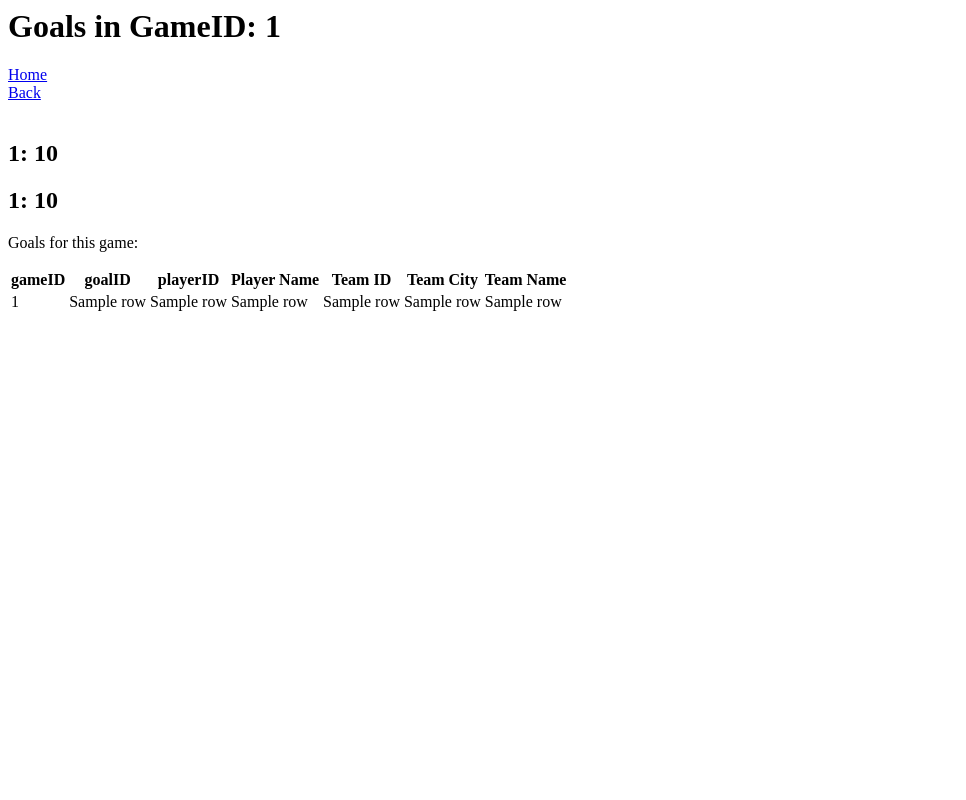
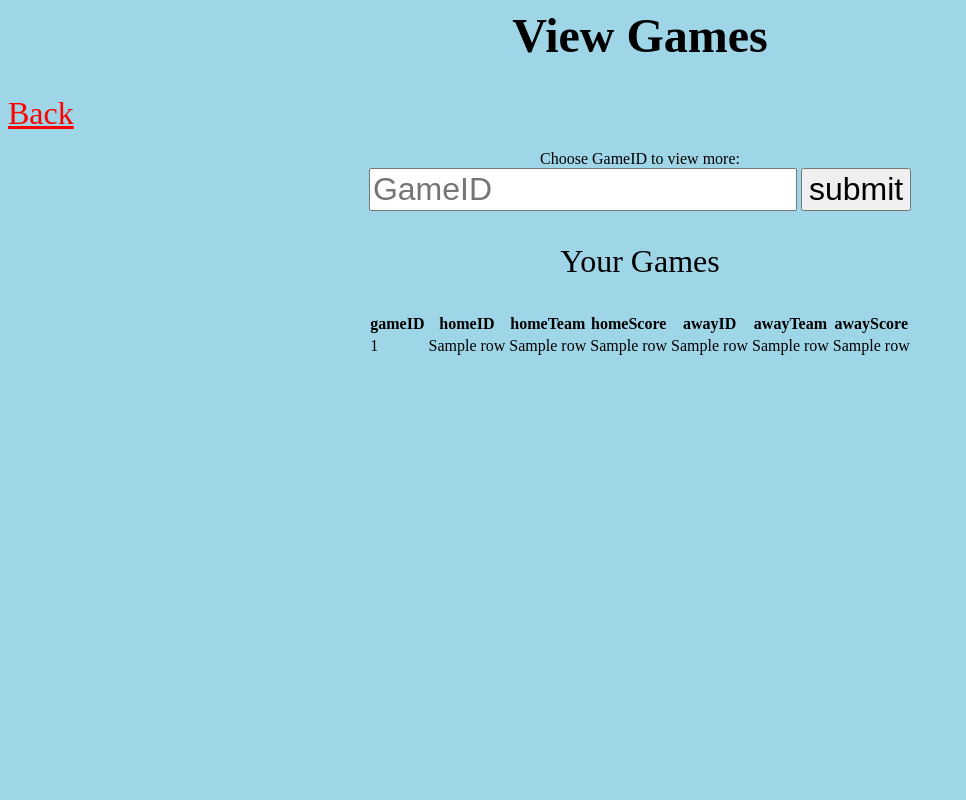
Before and after one commit to everettprussak/SoccerWebsite, a Flask app: template template/view_games_info_player.html in a window 1280 px wide. Shown: the whole page, without its empty margins (0-966 px from the left). Run offline with Flask 3, Linux system fonts and the light colour scheme; the template is opened without the code that fills it: most values are stand-ins (such as "Sample title", 1, 10 or a date in 2020).

Commit message:
Update view_games_info_player.html

```diff
--- a/template/view_games_info_player.html
+++ b/template/view_games_info_player.html
@@ -1,41 +1,52 @@
+<!-- this is the creating of the page -->
 <html>
-<title>Goals in this game!</title>
-<h1>Goals in GameID: {{gameID }}</h1>
-<a href='players'>Home</a>
-<br>
-<a href='view_games_player'>Back</a>
+  <!-- this is setting the backround color of the page -->
+  <body style="background-color:rgb(159, 214, 231);">
+    <!-- this is for the title -->
+    <title>View Games</title>
+    <center><h1 style="font-size: 3rem; color: #000000"> View Games</h1></center>
+    <!-- this is the link to return back to the previous page -->
+    <a href='players' style="font-size: 2rem; color: #ff0000">Back</a>
+    <!-- the br 's are all spacers for style and looks -->
     <br>
     <br>
-<h2> {{teamID }}: {{homeScore}}</h2>
-<h2> {{otherID }}: {{awayScore}}</h2>
-
-<p>Goals for this game:</p>
-<table>
+    <!-- This creates a box for users to insert a gameID and get that games information -->
+    <center><form action = "{{ url_for('view_games_player') }}" method = "post">Choose GameID to view more: </a>
+      <br>
+      <label for="gameID">
+        <i class="fas fa-user"></i>
+      </label>
+      <input style="font-size: 2rem; color: #000000" type="text" name="gameID" placeholder="GameID" id="gameID" required>
+      <input style="font-size: 2rem; color: #000000" type="submit" value='submit'>
+      <div class="msg">{{ msg }}</div>
+    </form></center>
+    <center><p style="font-size: 2rem; color: #000000">Your Games</p></center>
+    <!-- Creates a table with all relavant information of a game -->
+    <center><table>
       <thread>
         <tr>
           <th>gameID</th>
-      <th>goalID</th>
-      <th>playerID</th>
-      <th>Player Name</th>
-      <th>Team ID</th>
-      <th>Team City</th>
-      <th>Team Name</th>
+          <th>homeID</th>
+          <th>homeTeam</th>
+          <th>homeScore</th>
+          <th>awayID</th>
+          <th>awayTeam</th>
+          <th>awayScore</th>
         </tr>
         <tbody>
-      {% for row in goals %}
+          {% for row in games %}
           <tr>
             <td>{{row[0]}}</td>
             <td>{{row[1]}}</td>
             <td>{{row[2]}}</td>
             <td>{{row[3]}}</td>
             <td>{{row[4]}}</td>
+            <td>{{row[5]}}</td>
             <td>{{row[6]}}</td>
-        <td>{{row[5]}}</td>
           </tr>
           {% endfor %}
         </tbody>
       </thread>
-</table>
-
-
+    </table></center>
+  </body>
 </html>
```
Lines whose indentation alone changed are shown as unchanged.
